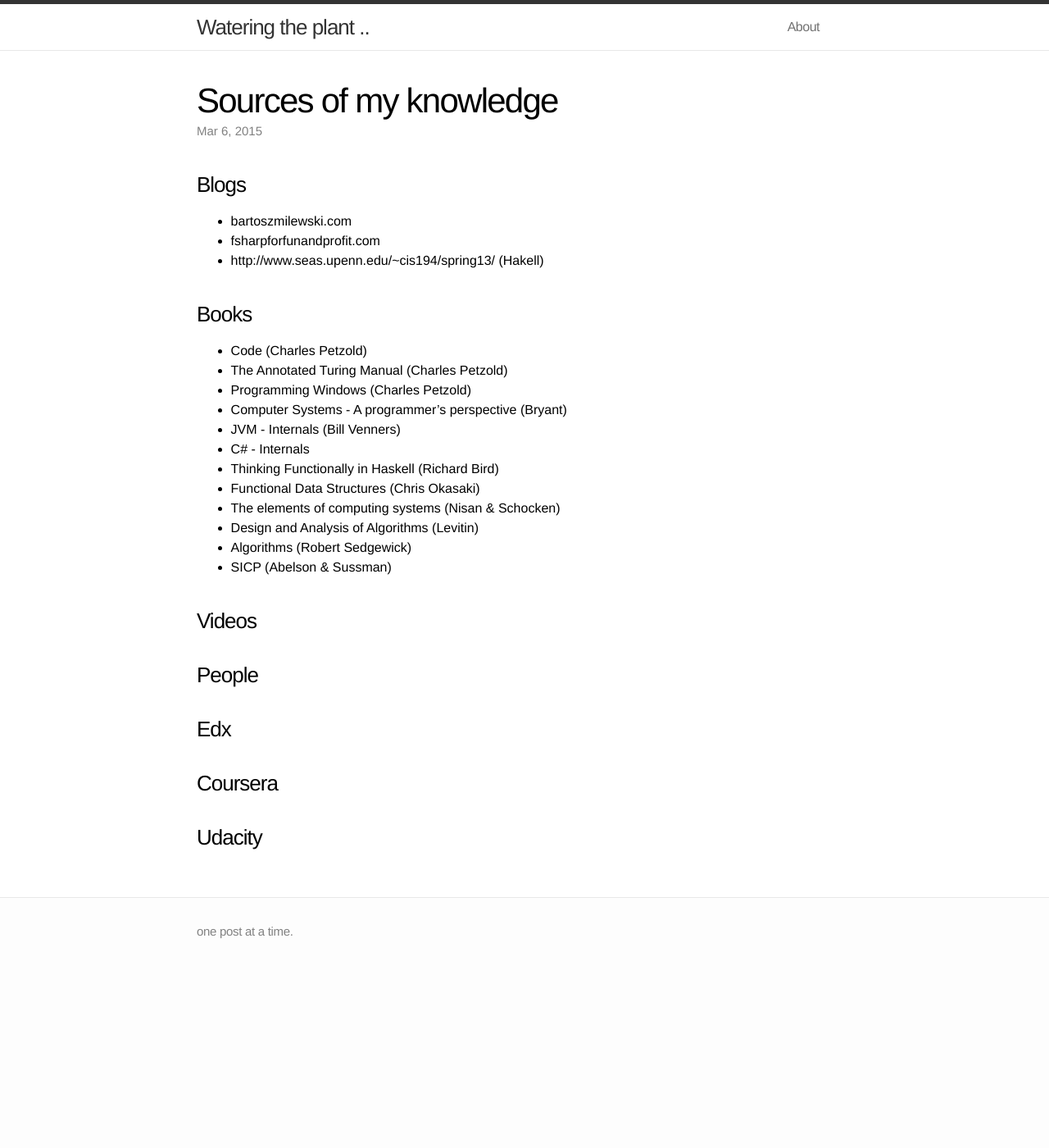
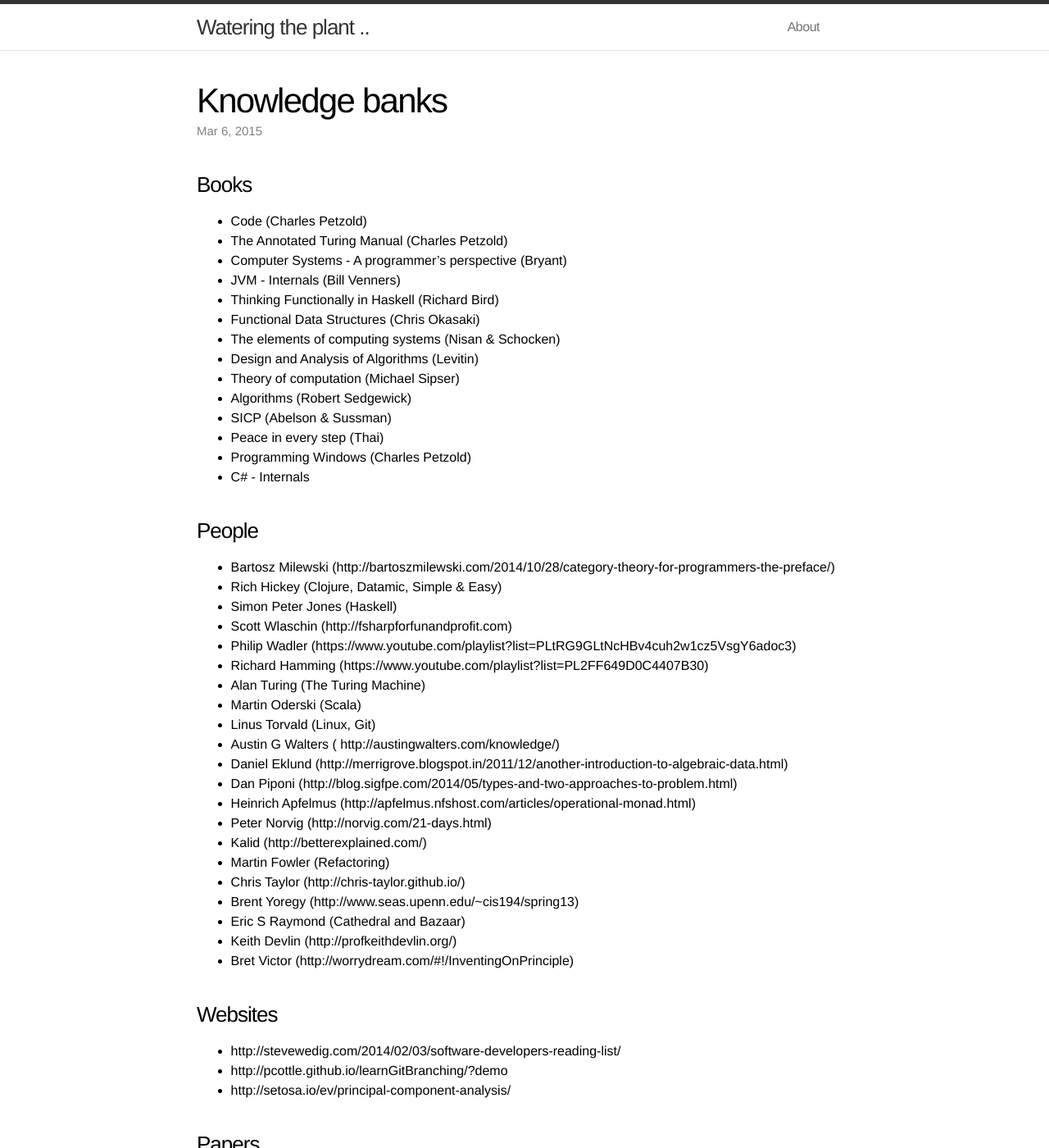
Before and after one commit to ChandraKoduru/chandrakoduru.github.io, a Jekyll site: the page built from _posts/2015-03-06-sources-of-my-knowledge.md, in a window 1280 px wide and 1400 px high. Shown: the whole window at 82% size. Built offline with Jekyll 4.4.1, drawn with Linux system fonts in a browser that asks for light colours.

Commit message:
updated content - knowledge banks

```diff
--- a/_posts/2015-03-06-sources-of-my-knowledge.md
+++ b/_posts/2015-03-06-sources-of-my-knowledge.md
@@ -1,37 +1,54 @@
 ---
 layout: post
 date: 2015-03-06
-title: Sources of my knowledge
+title: Knowledge banks
 category: life
 ---
-
-### Blogs
-
-* bartoszmilewski.com
-* fsharpforfunandprofit.com
-* http://www.seas.upenn.edu/~cis194/spring13/  (Hakell)
 
 ### Books
 
 * Code (Charles Petzold)
 * The Annotated Turing Manual (Charles Petzold)
-* Programming Windows (Charles Petzold)
 * Computer Systems - A programmer’s perspective (Bryant)
 * JVM - Internals (Bill Venners)
-* C# - Internals
 * Thinking Functionally in Haskell (Richard Bird)
 * Functional Data Structures (Chris Okasaki)
 * The elements of computing systems (Nisan & Schocken)
 * Design and Analysis of Algorithms (Levitin)
+* Theory of computation (Michael Sipser)
 * Algorithms (Robert Sedgewick)
 * SICP (Abelson & Sussman)
-
-### Videos
+* Peace in every step (Thai)
+* Programming Windows (Charles Petzold)
+* C# - Internals
 
 ### People
 
-### Edx
+* Bartosz Milewski (http://bartoszmilewski.com/2014/10/28/category-theory-for-programmers-the-preface/)
+* Rich Hickey (Clojure, Datamic, Simple & Easy)
+* Simon Peter Jones (Haskell)
+* Scott Wlaschin (http://fsharpforfunandprofit.com)
+* Philip Wadler (https://www.youtube.com/playlist?list=PLtRG9GLtNcHBv4cuh2w1cz5VsgY6adoc3)
+* Richard Hamming (https://www.youtube.com/playlist?list=PL2FF649D0C4407B30)
+* Alan Turing (The Turing Machine)
+* Martin Oderski (Scala)
+* Linus Torvald (Linux, Git)
+* Austin G Walters ( http://austingwalters.com/knowledge/)
+* Daniel Eklund (http://merrigrove.blogspot.in/2011/12/another-introduction-to-algebraic-data.html)
+* Dan Piponi (http://blog.sigfpe.com/2014/05/types-and-two-approaches-to-problem.html)
+* Heinrich Apfelmus (http://apfelmus.nfshost.com/articles/operational-monad.html)
+* Peter Norvig (http://norvig.com/21-days.html)
+* Kalid (http://betterexplained.com/)
+* Martin Fowler (Refactoring)
+* Chris Taylor (http://chris-taylor.github.io/)
+* Brent Yoregy (http://www.seas.upenn.edu/~cis194/spring13)
+* Eric S Raymond (Cathedral and Bazaar)
+* Keith Devlin (http://profkeithdevlin.org/)
+* Bret Victor (http://worrydream.com/#!/InventingOnPrinciple)
 
-### Coursera
+### Websites
+* http://stevewedig.com/2014/02/03/software-developers-reading-list/
+* http://pcottle.github.io/learnGitBranching/?demo
+* http://setosa.io/ev/principal-component-analysis/
 
-### Udacity
+### Papers
--- a/feed.xml
+++ b/feed.xml
@@ -1,5 +1,5 @@
 ---
-layout: none
+layout: default
 ---
 <?xml version="1.0" encoding="UTF-8"?>
 <rss version="2.0" xmlns:atom="http://www.w3.org/2005/Atom">
```
